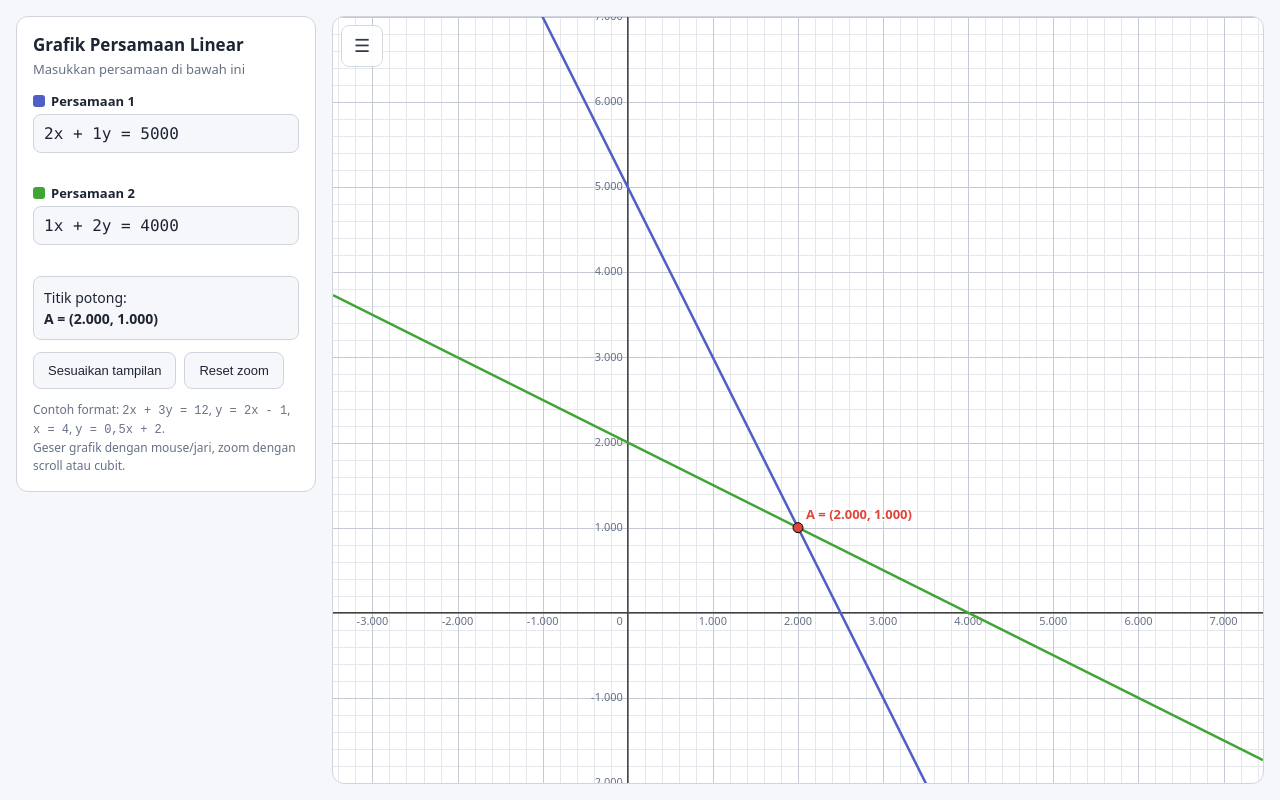
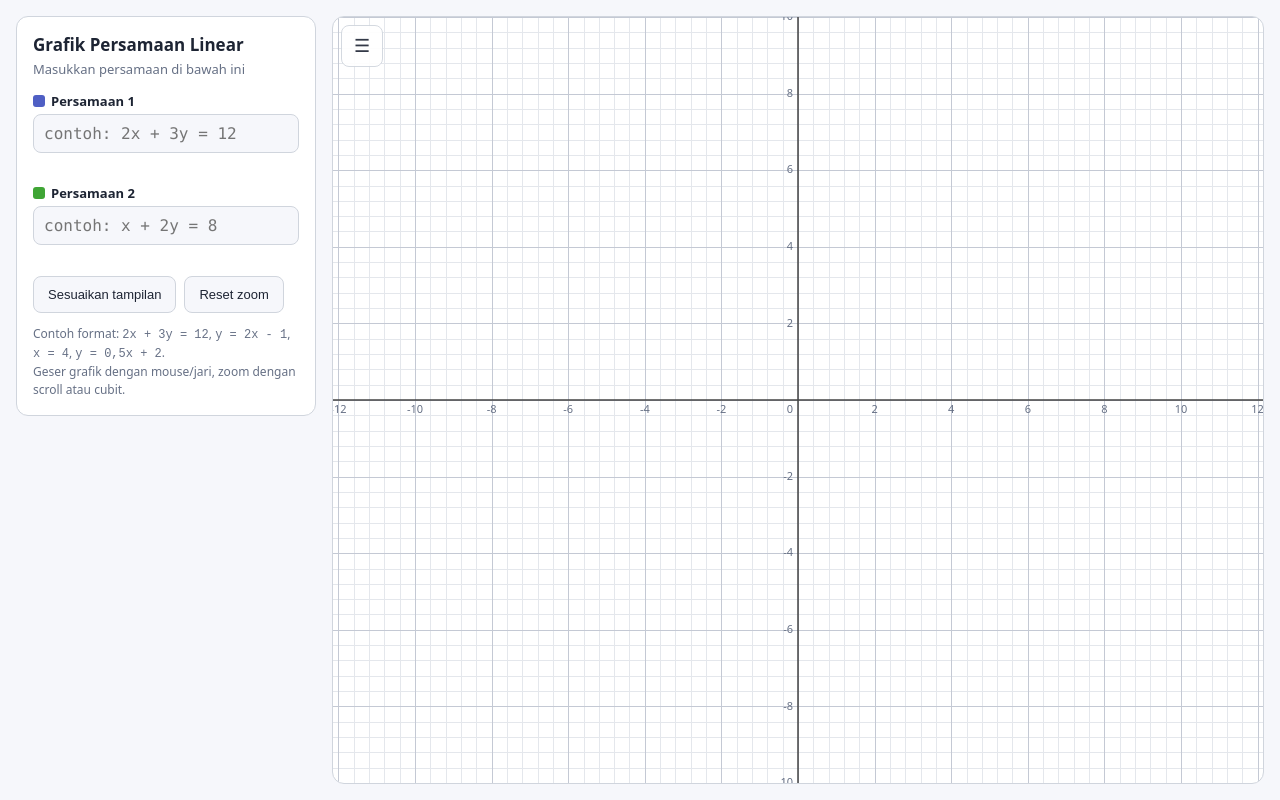
Before and after one commit to infinightstd/grafik-persamaan, a plain HTML site: page index.html in a window 1280 px wide. Drawn offline with Linux system fonts and the light colour scheme.

Commit message:
ubah tampilan grafik

```diff
--- a/index.html
+++ b/index.html
@@ -52,15 +52,14 @@ canvas.drag{cursor:grabbing}
     <p class="sub">Masukkan persamaan di bawah ini</p>
     <div class="row">
       <label><span class="dot" style="background:var(--c1)"></span>Persamaan 1</label>
-      <input type="text" id="e1" value="2x + 1y = 5000" spellcheck="false" autocomplete="off">
+      <input type="text" id="e1" value="" placeholder="contoh: 2x + 3y = 12" spellcheck="false" autocomplete="off">
       <div class="err" id="r1"></div>
     </div>
     <div class="row">
       <label><span class="dot" style="background:var(--c2)"></span>Persamaan 2</label>
-      <input type="text" id="e2" value="1x + 2y = 4000" spellcheck="false" autocomplete="off">
+      <input type="text" id="e2" value="" placeholder="contoh: x + 2y = 8" spellcheck="false" autocomplete="off">
       <div class="err" id="r2"></div>
     </div>
-    <div class="info" id="info"></div>
     <div class="btns">
       <button id="fit">Sesuaikan tampilan</button>
       <button id="reset">Reset zoom</button>
@@ -115,7 +114,7 @@ function parseEq(str){
 }
 
 // ---------- Update ----------
-const fmt = n => { if(!isFinite(n)) return '?'; const r=Math.round(n*1e4)/1e4; return r.toLocaleString('id-ID',{maximumFractionDigits:4}); };
+const fmt = n => { if(!isFinite(n)) return '?'; const r=Math.round(n*1e4)/1e4+0; return r.toLocaleString('id-ID',{maximumFractionDigits:4}); };
 function update(fit){
   [1,2].forEach((i)=>{
     const el=document.getElementById('e'+i), er=document.getElementById('r'+i);
@@ -123,19 +122,14 @@ function update(fit){
     catch(e){ lines[i-1]=null; er.textContent=e.message; }
   });
   inter=null;
-  const info=document.getElementById('info');
   const [l1,l2]=lines;
   if(l1&&l2){
     const det=l1.a*l2.b-l2.a*l1.b;
-    if(Math.abs(det)<1e-12){
-      const same=Math.abs(l1.a*l2.c-l2.a*l1.c)<1e-9 && Math.abs(l1.b*l2.c-l2.b*l1.c)<1e-9;
-      info.textContent = same?'Kedua garis berimpit (tak hingga solusi).':'Kedua garis sejajar (tidak ada titik potong).';
-    } else {
+    if(Math.abs(det)>=1e-12){
       const x=(l1.c*l2.b-l2.c*l1.b)/det, y=(l1.a*l2.c-l2.a*l1.c)/det;
       inter={x,y};
-      info.innerHTML='Titik potong:<br><b>A = ('+fmt(x)+', '+fmt(y)+')</b>';
     }
-  } else info.textContent='Masukkan kedua persamaan untuk melihat titik potong.';
+  }
   if(fit) fitView();
   draw();
 }
@@ -147,6 +141,7 @@ function fitView(){
     if(Math.abs(l.a)>1e-12) pts.push([l.c/l.a,0]);
     if(Math.abs(l.b)>1e-12) pts.push([0,l.c/l.b]);
   });
+  if(!lines[0]&&!lines[1]){ view={cx:0,cy:0,scale:Math.min(cv.clientWidth,cv.clientHeight)/20}; return; }
   pts.push([0,0]);
   let xs=pts.map(p=>p[0]), ys=pts.map(p=>p[1]);
   let x0=Math.min(...xs),x1=Math.max(...xs),y0=Math.min(...ys),y1=Math.max(...ys);
@@ -227,7 +222,25 @@ function draw(){
     else { const f=x=>(l.c-l.a*x)/l.b; p1=[0,toY(f(xmin))]; p2=[W,toY(f(xmax))]; }
     ctx.moveTo(p1[0],p1[1]);ctx.lineTo(p2[0],p2[1]);ctx.stroke();
   });
-  // titik potong
+  // titik potong dengan sumbu x dan y
+  ctx.font='bold 12px system-ui,sans-serif';
+  const drawPt=(x,y,col,txt,dx,dy,al,bl)=>{
+    const px=toX(x),py=toY(y);
+    ctx.fillStyle=col;ctx.strokeStyle=css('--cv');ctx.lineWidth=2;
+    ctx.beginPath();ctx.arc(px,py,5,0,7);ctx.fill();ctx.stroke();
+    ctx.textAlign=al;ctx.textBaseline=bl;
+    ctx.lineWidth=4;ctx.strokeText(txt,px+dx,py+dy);
+    ctx.fillText(txt,px+dx,py+dy);
+  };
+  lines.forEach((l,i)=>{
+    if(!l) return;
+    const hasX=Math.abs(l.a)>1e-12, hasY=Math.abs(l.b)>1e-12;
+    const xi=hasX?l.c/l.a:null, yi=hasY?l.c/l.b:null;
+    const both=hasX&&hasY&&Math.abs(xi)<1e-9&&Math.abs(yi)<1e-9;
+    if(hasX) drawPt(xi,0,cols[i],'('+fmt(xi)+', 0)',0,-10,'center','bottom');
+    if(hasY&&!both) drawPt(0,yi,cols[i],'(0, '+fmt(yi)+')',10,-6,'left','bottom');
+  });
+  // titik potong dua garis
   if(inter){
     const px=toX(inter.x),py=toY(inter.y);
     ctx.fillStyle=css('--pt');ctx.strokeStyle='#000';ctx.lineWidth=1;
```
